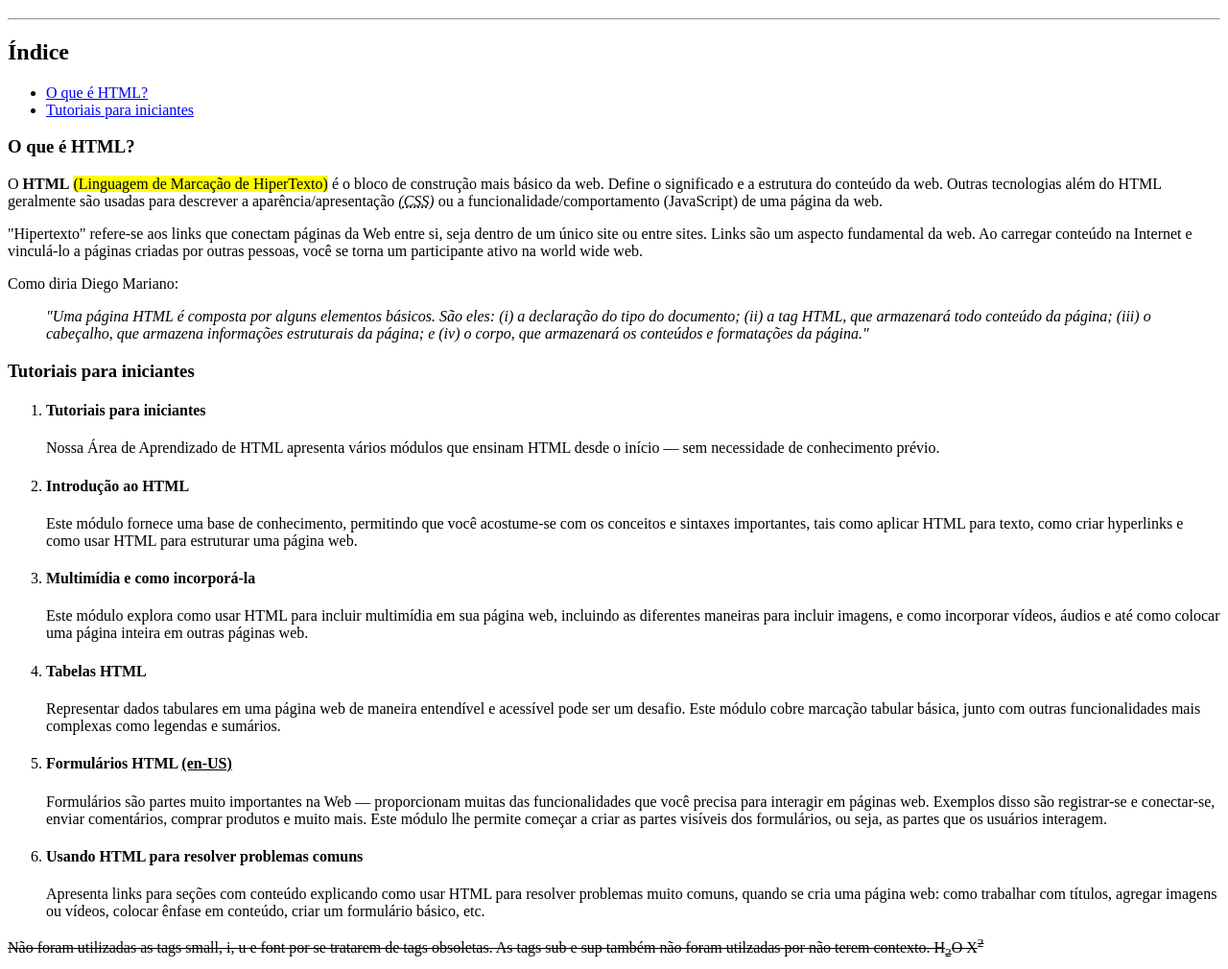
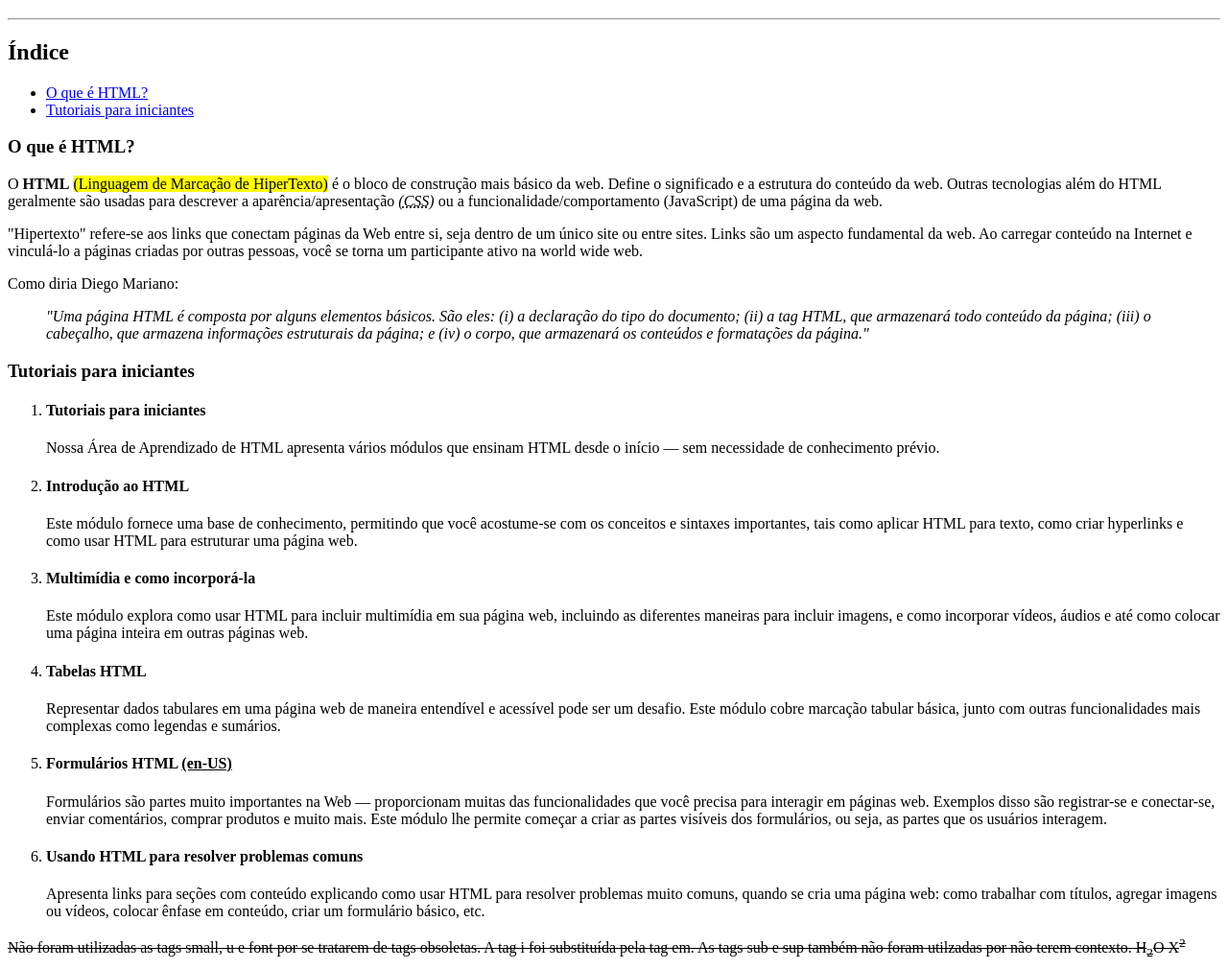
Before and after one commit to tulioavellar/dio-pagina-web, a plain HTML site: page index.html in a window 1280 px wide. Shown: the part 61-1071 px from the top of the page at 96% size. Drawn offline with Linux system fonts and the light colour scheme.

Commit message:
Update index.html
Alteração sobre o uso da tag em no lugar da tag i.

```diff
--- a/index.html
+++ b/index.html
@@ -51,7 +51,7 @@
         Apresenta links para seções com conteúdo explicando como usar HTML para resolver problemas muito comuns, quando se cria uma página web: como trabalhar com títulos, agregar imagens ou vídeos, colocar ênfase em conteúdo, criar um formulário básico, etc.
     </ol>
     <del>
-        Não foram utilizadas as tags small, i, u e font por se tratarem de tags obsoletas. As tags sub e sup também não foram utilzadas por não terem contexto. H<sub>2</sub>O X<sup>2</sup>
+        Não foram utilizadas as tags small, u e font por se tratarem de tags obsoletas. A tag i foi substituída pela tag em. As tags sub e sup também não foram utilzadas por não terem contexto. H<sub>2</sub>O X<sup>2</sup>
     </del>
 </body>
 </html>
```
